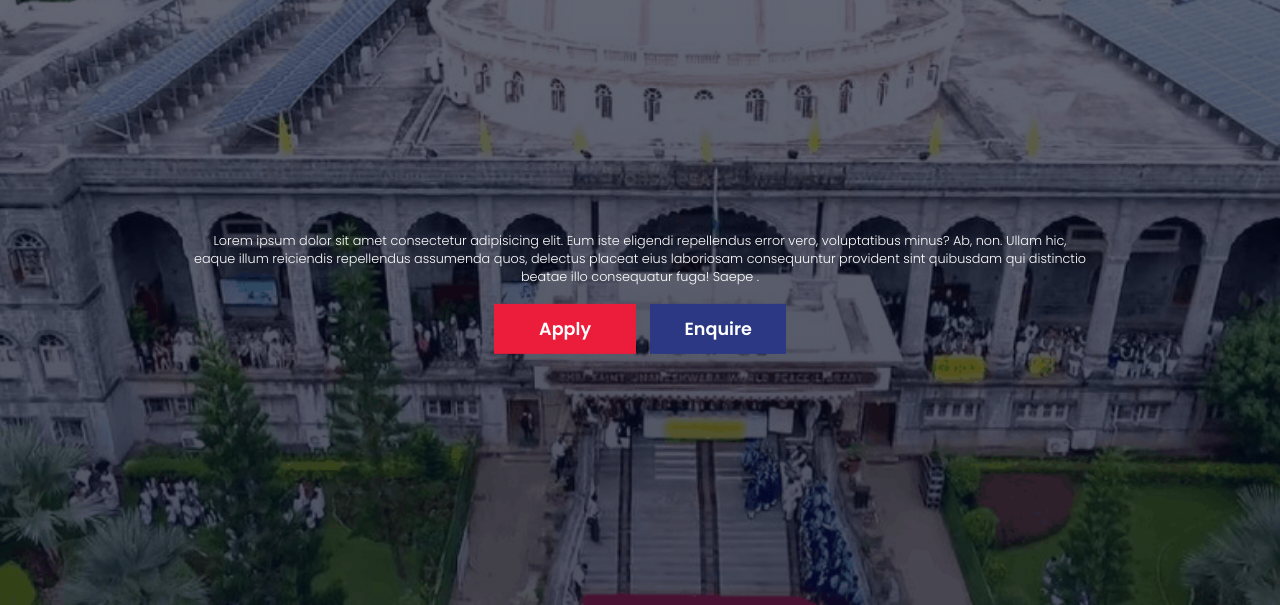
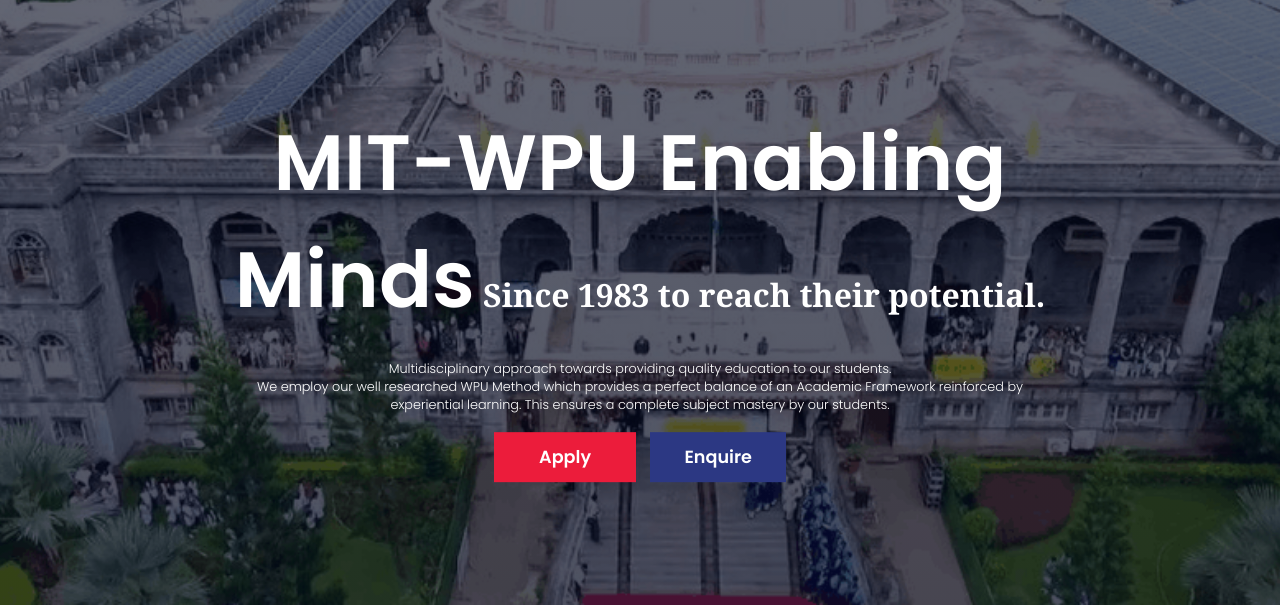
Before and after one commit to tanishtt/mitwpu-project, a plain HTML site: page index.html in a window 1280 px wide. Shown: the part 195-800 px from the top of the page. Drawn offline with Linux system fonts and the light colour scheme.

Commit message:
front-page updated

```diff
--- a/index.html
+++ b/index.html
@@ -63,15 +63,15 @@
                 <div class="sliding-content">
                     <h1>
 
+                        <b>MIT-WPU Enabling Minds</b> Since 1983 to reach their potential.
+
                     </h1>
-                    <p >Lorem ipsum dolor sit amet consectetur
-                        adipisicing elit. Eum iste eligendi repellendus
-                        error vero, voluptatibus minus? Ab, non. Ullam
-                        hic, eaque illum reiciendis repellendus assumenda
-                        quos, delectus placeat eius laboriosam
-                        consequuntur provident sint quibusdam qui
-                        distinctio beatae illo consequatur fuga! Saepe
-                        .</p>
+                    <p >Multidisciplinary approach towards providing
+                        quality education to our students. <br>We employ our
+                        well researched WPU Method which provides a perfect
+                        balance of an Academic Framework reinforced by<br>
+                        experiential learning. This
+                        ensures a complete subject mastery by our students.</p>
                         <div class="apply-enquire">
                             <a href="" class="apply">Apply</a>
                             <a href="" class="enquire">Enquire</a>
@@ -98,7 +98,7 @@
             <div class="slide slide4">
                 <div class="sliding-content">
                     <h1>
-
+                        Get Yourself an Education that<br> <b>transforms Your Life.</b>
                     </h1>
                     <p >Multidisciplinary approach towards providing
                         quality education to our students. <br>We employ our
@@ -115,7 +115,7 @@
             <div class="slide slide5">
                 <div class="sliding-content">
                     <h1>
-
+                        <b>Maharashtra's</b><span><br>Largest University</span><br>#innovationleads
                     </h1>
                     <p >Multidisciplinary approach towards providing
                         quality education to our students. <br>We employ our
--- a/style.css
+++ b/style.css
@@ -37,7 +37,7 @@ nav{
     align-items: center;
     z-index: 2;
     width: 100%;
-    padding-right:3%;
+    /* padding-right:3%; */
     height: 10vh;
 
 
@@ -109,6 +109,7 @@ nav{
     color: white;
     font-size: 200%;
     font-family:Georgia, 'Times New Roman', Times, serif;
+
 }
 .sliding-content h1 b{
     color: white;
@@ -165,6 +166,7 @@ nav{
     84%{left:-100%;}
     94%{left:-100%;}
     96%{left:0;}
+
 }
 /*--------------apply-enquiry-------------*/
 .apply{
```
